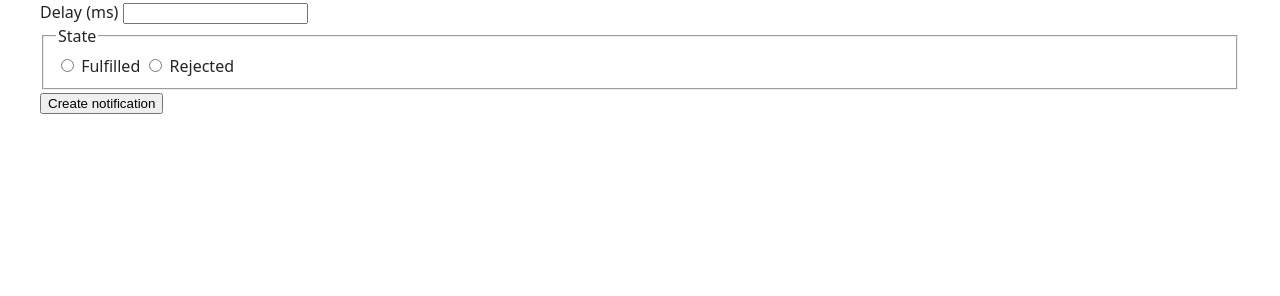
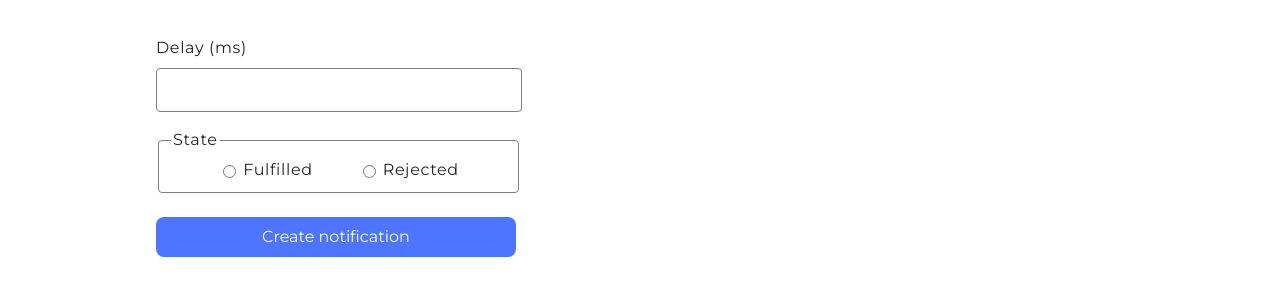
Before and after one commit to misfits3z/goit-advancedjs-hw-02, a plain HTML site: page 2-snackbar.html in a window 1280 px wide. Drawn offline with Linux system fonts and the light colour scheme.

Commit message:
Deploying to gh-pages from @ misfits3z/goit-advancedjs-hw-02@d02f40343156333d5906138ee568037eabbd5e3d 🚀

```diff
--- a/2-snackbar.html
+++ b/2-snackbar.html
@@ -5,19 +5,21 @@
     <meta http-equiv="X-UA-Compatible" content="IE=edge" />
     <meta name="viewport" content="width=device-width, initial-scale=1.0" />
     <title>Page 2</title>
+    <link href="https://fonts.googleapis.com/css2?family=Montserrat:wght@400;700&display=swap" rel="stylesheet">
     <script type="module" crossorigin src="/goit-advancedjs-hw-02/2-snackbar.js"></script>
     <link rel="modulepreload" crossorigin href="/goit-advancedjs-hw-02/assets/modulepreload-polyfill-B5Qt9EMX.js">
     <link rel="modulepreload" crossorigin href="/goit-advancedjs-hw-02/assets/vendor-Cm3-U-8Q.js">
     <link rel="stylesheet" crossorigin href="/goit-advancedjs-hw-02/assets/vendor-BwcpfA-i.css">
+    <link rel="stylesheet" crossorigin href="/goit-advancedjs-hw-02/assets/2-snackbar-D33fu1dd.css">
     <link rel="stylesheet" crossorigin href="/goit-advancedjs-hw-02/assets/styles-DvPDDfy5.css">
   </head>
   <body>
 
 
     <main>
-      <div class="container">
+      <div class="container-form">
         <form class="form">
-          <label>
+          <label class="input-delay">
             Delay (ms)
             <input type="number" name="delay" required />
           </label>
--- a/2-snackbar.js
+++ b/2-snackbar.js
@@ -1,2 +1,2 @@
-import"./assets/modulepreload-polyfill-B5Qt9EMX.js";/* empty css                      */import{i as r}from"./assets/vendor-Cm3-U-8Q.js";const l=document.querySelector(".form"),m=(e,t)=>new Promise((i,s)=>{setTimeout(()=>{t?i(e):s(e)},e)});l.addEventListener("submit",e=>{e.preventDefault();const t=parseInt(document.querySelector('[name="delay"]').value),s=document.querySelector('[name="state"]:checked').value==="fulfilled";m(t,s).then(o=>{r.show({title:"Success",titleColor:"#FFFFFF",message:`✅ Fulfilled promise in ${o}ms`,color:"#0bd54b",messageColor:"#FFFFFF",position:"topRight",timeout:3e3}),console.log(`✅ Fulfilled promise in ${o}ms`)}).catch(o=>{r.show({title:"Error",titleColor:"#FFFFFF",message:`❌ Rejected promise in ${o}ms`,color:"#FF0000",messageColor:"#FFFFFF",position:"topRight",timeout:3e3}),console.log(`❌ Rejected promise in ${o}ms`)})});
+import"./assets/modulepreload-polyfill-B5Qt9EMX.js";/* empty css                      */import{i as r}from"./assets/vendor-Cm3-U-8Q.js";const F=document.querySelector(".form"),m=(e,t)=>new Promise((i,o)=>{setTimeout(()=>{t?i(e):o(e)},e)});F.addEventListener("submit",e=>{e.preventDefault();const t=parseInt(document.querySelector('[name="delay"]').value),o=document.querySelector('[name="state"]:checked').value==="fulfilled";m(t,o).then(s=>{r.show({title:"✅ ",titleColor:"#FFFFFF",message:`Fulfilled promise in ${s}ms`,color:"#0bd54b",messageColor:"#FFFFFF",position:"topRight",timeout:3e3})}).catch(s=>{r.show({title:"❌",titleColor:"#FFFFFF",message:` Rejected promise in ${s}ms`,color:"#FF6347",messageColor:"#FFFFFF",position:"topRight",timeout:3e3})})});
 //# sourceMappingURL=2-snackbar.js.map
--- /dev/null
+++ b/assets/2-snackbar-D33fu1dd.css
@@ -0,0 +1 @@
+.container-form{max-width:1440px;width:100%}.form{display:flex;flex-direction:column;align-items:start;padding-top:36px;margin-left:156px;font-family:Montserrat,sans-serif;letter-spacing:.04em}.input-delay{display:flex;flex-direction:column;gap:8px;padding-bottom:16px}.input-delay input{width:346px;height:40px;border-radius:4px;box-shadow:none;border:1px solid #808080;padding-left:16px}input:hover{border:1px solid #2E2F42}input:focus{border:1px solid #4E75FF;outline:none}fieldset{width:335px;display:flex;justify-content:center;border-radius:4px;border:1px solid #808080}fieldset:hover{border:1px solid #2E2F42}fieldset:not(:last-child){gap:45px}fieldset label{display:flex;align-items:center;gap:4px}button{margin-top:24px;width:360px;height:40px;border-radius:8px;border:none;cursor:pointer;transition:background-color .3s ease;font-family:Montserrat,sans-serif;font-size:16px;color:#fff;background-color:#4e75ff}button:hover{background-color:#6c8cff}
```
Also changed, not shown: 1 other file.
